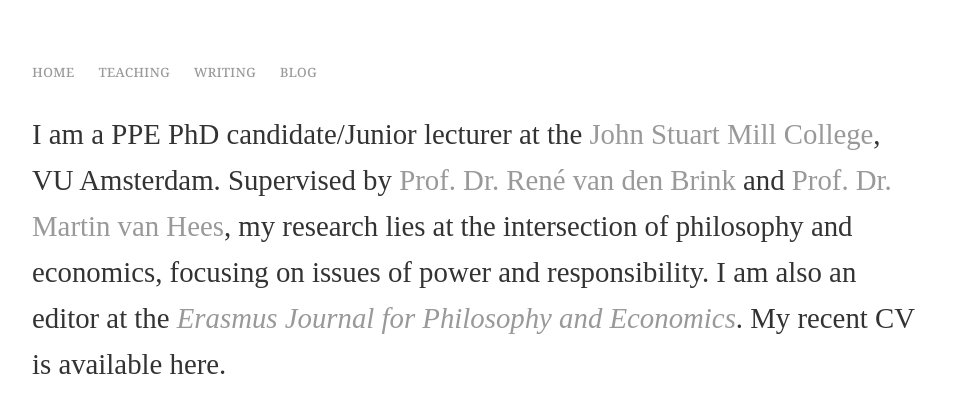
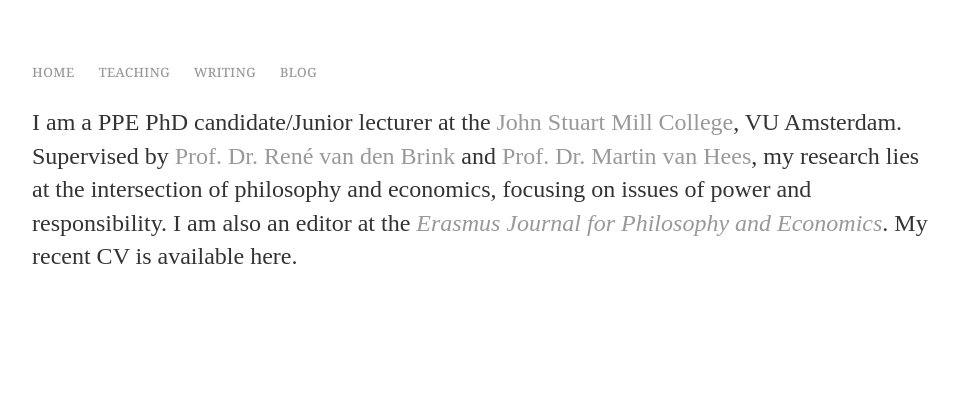
Before and after one commit to uzunovam/uzunovam, a Jekyll site: the page built from index.html, in a window 1280 px wide. Shown: the top 413 px of the page, without its empty margins (160-1117 px from the left). Built offline with Jekyll 4.4.1, drawn with Linux system fonts in a browser that asks for light colours.

Commit message:
Update main.css

```diff
--- a/css/main.css
+++ b/css/main.css
@@ -24,8 +24,8 @@
     font-family: Georgia, serif;
 }
 p {
-    font-size: 1.8em;
-    line-height: 1.6em;
+    font-size: 1.5em;
+    line-height: 1.4em;
     color: #333;
 }
 section {
```
